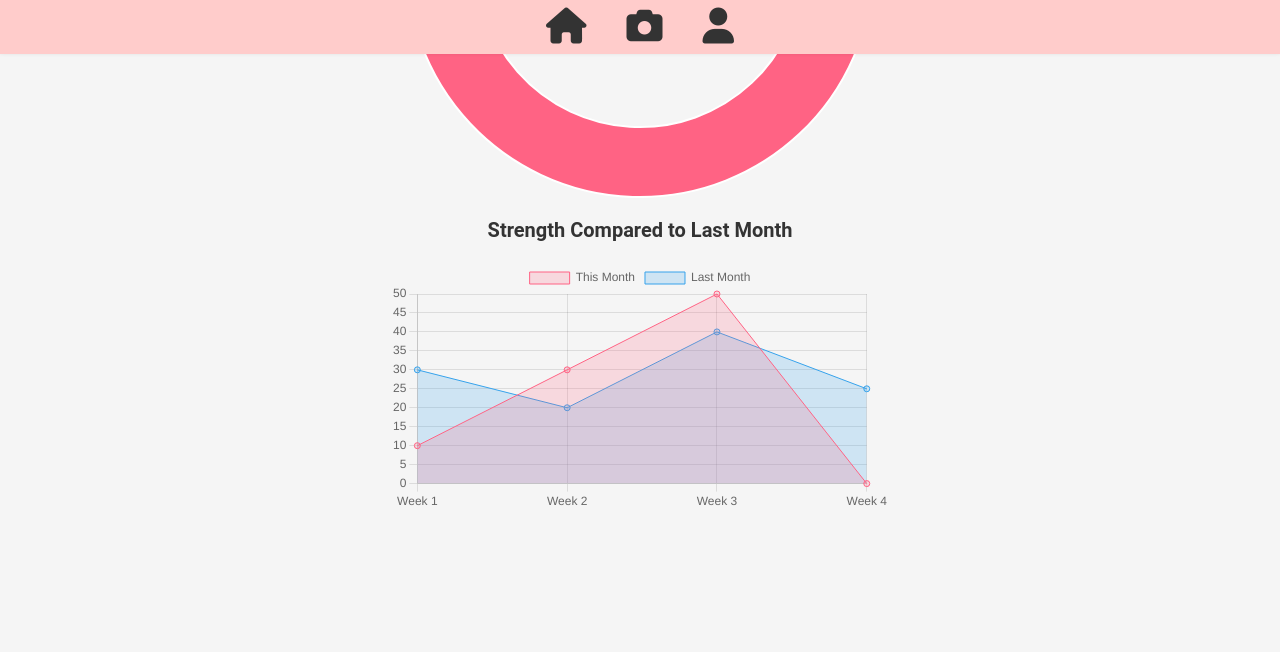
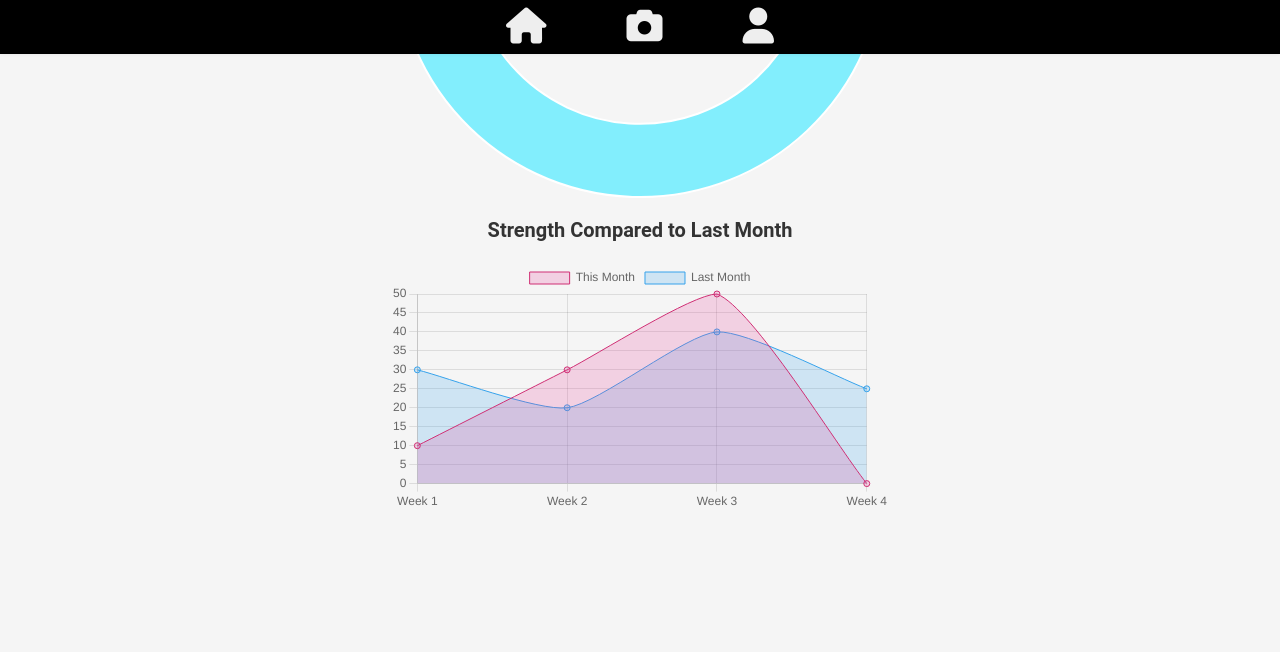
Before and after one commit to Chase35X/gym_app, a plain HTML site: page machine_info/index.html in a window 1280 px wide. Shown: the part 746-1398 px from the top of the page. Drawn offline with nearby package versions, Linux system fonts and the light colour scheme; no server answers.

Commit message:
design changes

```diff
--- a/machine_info/script.js
+++ b/machine_info/script.js
@@ -31,19 +31,19 @@ function initCharts() {
             datasets: [{
                 label: 'Set 1',
                 data: [10, 20, 15, 30, 25],
-                backgroundColor: '#FF6384'
+                backgroundColor: '#3CB043'
             }, {
                 label: 'Set 2',
                 data: [15, 25, 20, 35, 30],
-                backgroundColor: '#36A2EB'
+                backgroundColor: '#B0FC38'
             }, {
                 label: 'Set 3',
                 data: [20, 30, 25, 40, 35],
-                backgroundColor: '#FFCE56'
+                backgroundColor: '#3DED97'
             }, {
                 label: 'Set 4',
                 data: [25, 35, 30, 45, 40],
-                backgroundColor: '#4BC0C0'
+                backgroundColor: '#03AC13'
             }]
         },
         options: {
@@ -63,11 +63,11 @@ function initCharts() {
     new Chart(ctxDoughnut, {
         type: 'doughnut',
         data: {
-            labels: ['Achieved', 'Remaining'],
+            // labels: ['Achieved', 'Remaining'],
             datasets: [{
                 data: [76, 24],
-                backgroundColor: ['#FF6384', '#FFCE56'],
-                hoverBackgroundColor: ['#FF6384', '#FFCE56']
+                backgroundColor: ['#82EEFD', '#1338BE'],
+                hoverBackgroundColor: ['#82EEFD', '#1338BE']
             }]
         },
         options: {
@@ -85,16 +85,18 @@ function initCharts() {
                 label: 'This Month',
                 data: [10, 30, 50, 0],
                 fill: true,
-                backgroundColor: 'rgba(255, 99, 132, 0.2)',
-                borderColor: 'rgba(255, 99, 132, 1)',
-                borderWidth: 1
+                backgroundColor: 'rgba(227, 61, 148, 0.2)',
+                borderColor: 'rgba(207, 47, 116, 1)',
+                borderWidth: 1,
+                tension: 0.2
             }, {
                 label: 'Last Month',
                 data: [30, 20, 40, 25],
                 fill: true,
                 backgroundColor: 'rgba(54, 162, 235, 0.2)',
                 borderColor: 'rgba(54, 162, 235, 1)',
-                borderWidth: 1
+                borderWidth: 1,
+                tension: 0.2
             }]
         },
         options: {
--- a/machine_info/styles.css
+++ b/machine_info/styles.css
@@ -84,7 +84,7 @@ h2 {
     bottom: 0;
     left: 0;
     width: 100%;
-    background-color: #ffcccb; /* Navbar color from the uploaded file */
+    background-color: #000000; /* Navbar color from the uploaded file */
     display: flex;
     justify-content: center;
     padding: 10px 0;
@@ -93,7 +93,7 @@ h2 {
 }
 
 .nav-item {
-    margin: 0 20px;
+    margin: 0 40px;
     cursor: pointer;
     display: flex;
     justify-content: center;
@@ -102,7 +102,7 @@ h2 {
 
 .nav-item i {
     font-size: 36px; /* Increased icon size to match the previous design */
-    color: #333;
+    color: #eeeeee;
 }
 
 .nav-item:hover i {
--- a/machine_input/script.js
+++ b/machine_input/script.js
@@ -34,7 +34,8 @@ document.addEventListener("DOMContentLoaded", function() {
                 backgroundColor: 'rgba(75, 192, 192, 0.2)',
                 borderColor: 'rgba(75, 192, 192, 1)',
                 borderWidth: 1,
-                fill: true
+                fill: true,
+                tension: 0.4
             }]
         },
         options: {
--- a/machine_input/styles.css
+++ b/machine_input/styles.css
@@ -59,15 +59,16 @@ button {
     padding: 10px;
     font-size: 1em;
     color: #fff;
-    background-color: #ffcccb;
+    background-color: #FF83C1;
     border: none;
-    border-radius: 5px;
+    border-radius: 15px;
     cursor: pointer;
     margin-bottom: 20px;
+    text-align: center;
 }
 
 button:hover {
-    background-color: #ff9999;
+    background-color: #FF1D8E;
 }
 
 .chart-container {
@@ -92,21 +93,25 @@ table {
     width: 100%;
     border-collapse: collapse;
     margin-top: 20px;
+    border-radius: 25px;
 }
 
 th, td {
     text-align: center;
     padding: 10px;
     border: 1px solid #ddd;
+    border-radius: 10px;
 }
 
 th {
-    background-color: #ffcccb;
+    background-color: #FF83C1;
     color: #333;
+    border-radius: 10px;
 }
 
 tbody tr:nth-child(even) {
     background-color: #f9f9f9;
+    border-radius: 10px;
 }
 
 tbody tr:hover {
@@ -120,14 +125,14 @@ tbody tr:hover {
     width: 100%;
     display: flex;
     justify-content: center;
-    background-color: #ffcccb;
+    background-color: #000000;
     padding: 10px 0;
     box-shadow: 0 -4px 8px rgba(0, 0, 0, 0.1);
     z-index: 1000;
 }
 
 .nav-item {
-    margin: 0 20px;
+    margin: 0 40px;
     cursor: pointer;
     display: flex;
     justify-content: center;
@@ -136,7 +141,7 @@ tbody tr:hover {
 
 .nav-item i {
     font-size: 36px; /* Increased font size for larger icons */
-    color: #333;
+    color: #eeeeee;
 }
 
 .nav-item:hover i {
```
